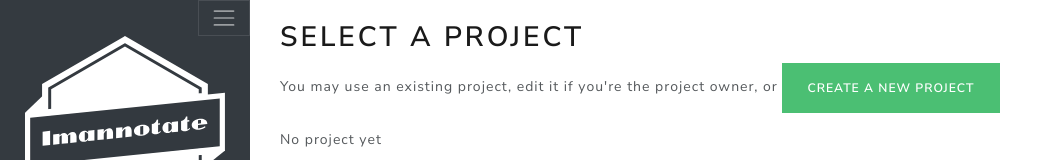
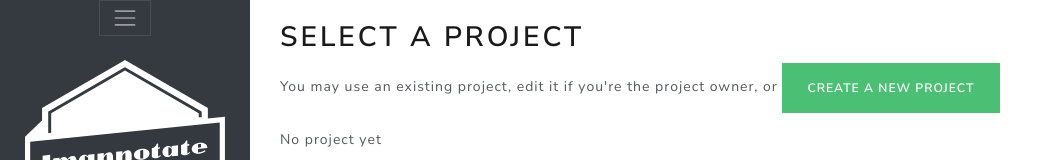
Before and after one commit to smileinnovation/imannotate, an Angular app in the folder ui/: page /dashboard in a window 1280 px wide. Shown: the top 160 px of the page, without its empty margins (0-1041 px from the left). Built offline with nearby package versions, Linux system fonts and the light colour scheme; no server answers; sample sign-in values are in the browser's storage.

Commit message:
Enhance navigation design

```diff
--- a/ui/src/app/components/nav/navbar/navbar.component.css
+++ b/ui/src/app/components/nav/navbar/navbar.component.css
@@ -29,8 +29,7 @@
 }
 
 #sidebar.active .navbar-toggler {
-  align-self: auto !important;
-  margin-bottom: 1em;
+  /*align-self: auto !important;*/
 }
 
 #sidebar .navbar-nav {
--- a/ui/src/app/components/nav/navbar/navbar.component.html
+++ b/ui/src/app/components/nav/navbar/navbar.component.html
@@ -1,5 +1,5 @@
 <nav id="sidebar" *ngIf="user && user.username" class="navbar-dark bg-dark d-flex flex-column align-items-center" [class.active]="show">
-  <button class="navbar-toggler align-self-end"
+  <button class="navbar-toggler align-self-center mb-4"
     type="button"
     aria-expanded="false"
     aria-label="Toggle navigation"
@@ -32,7 +32,10 @@
       </div>
     </li>
     <li *ngIf="admin" class="nav-item">
-      <a class="nav-link" routerlinkActive="active" routerLink="/admin"><i class="material-icons">security</i>Admin</a>
+      <a class="nav-link" routerlinkActive="active" routerLink="/admin">
+        <i class="material-icons" ngbTooltip="Admin" placement="right">security</i>
+        <span class="item-text">Admin</span>
+      </a>
     </li>
   </ul>
   <div class="navbar-bottom text-center">
```
